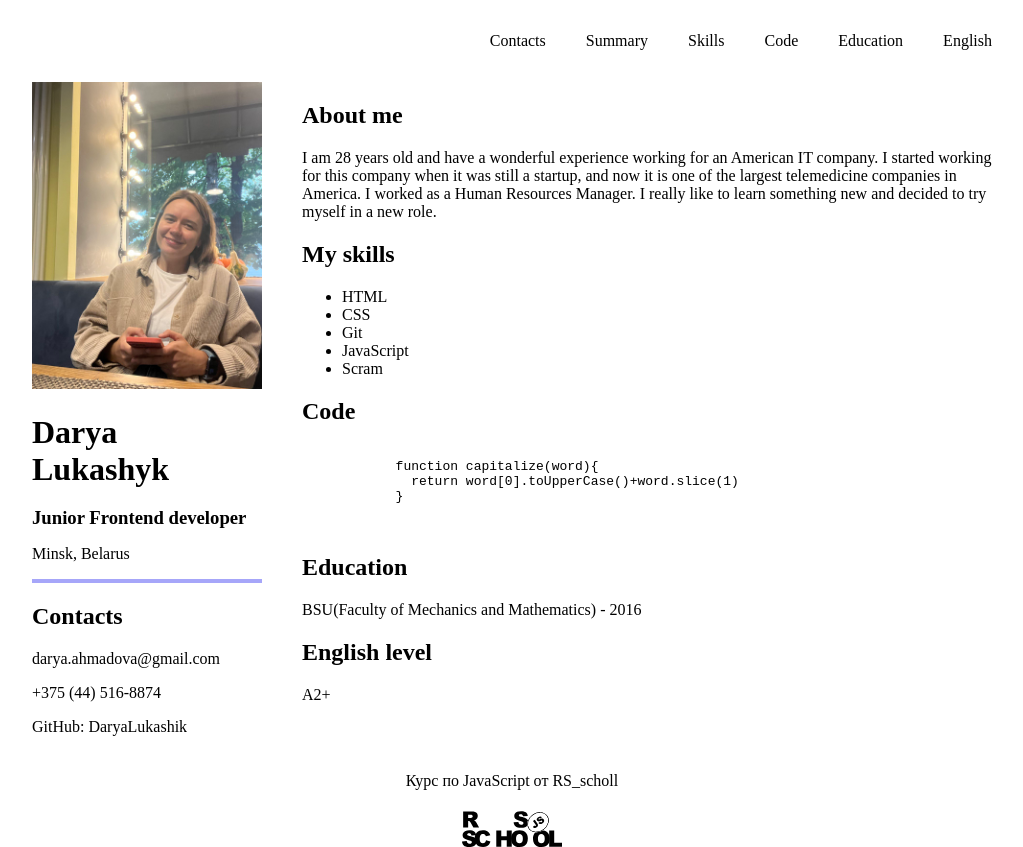
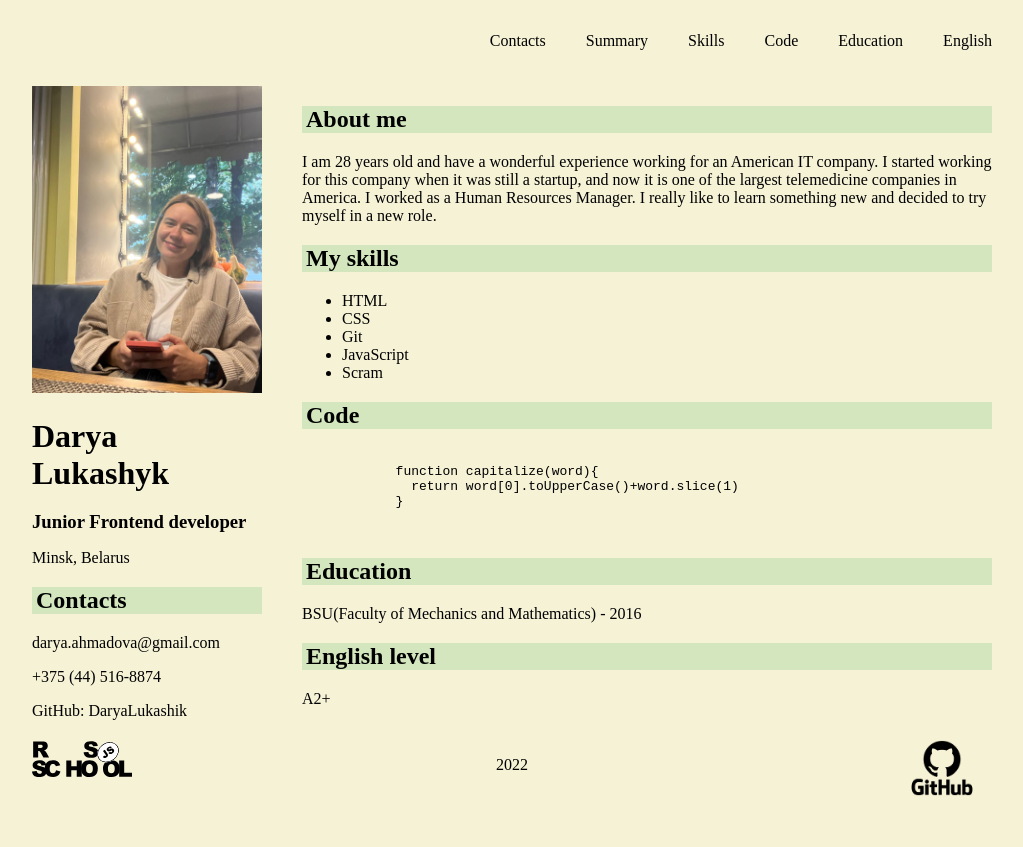
Before and after one commit to DaryaLukashik/rsschool-cv, a plain HTML site: page index.html in a window 1280 px wide. Shown: the whole page, without its empty margins (128-1151 px from the left). After the commit the page ends 800 px from the top, so only its background shows below. Drawn offline with Linux system fonts and the light colour scheme.

Commit message:
feat: add css style to my cv

```diff
--- a/index.html
+++ b/index.html
@@ -26,7 +26,7 @@
         <h1>Darya Lukashyk</h1>
         <h3>Junior Frontend developer</h3>
         <p>Minsk, Belarus</p>
-        <hr style="border: 2px solid rgb(166, 166, 249);">
+        <!-- <hr style="border: 2px solid rgb(166, 166, 249);"> -->
       </div>
       <div class="section" id="contacts">
          <h2>Contacts</h2>
@@ -76,10 +76,20 @@
   </main>
   <footer>
     <div class="container footer">
-     <a id="javascript_class" href="https://rs.school/js/">Курс по JavaScript от RS_scholl</a>
-     <img id="logo" src="./rs_school_js.svg" alt="logo_rs_school" >
+      <div style="max-width: 10%;" class="footer_item">
+        <a href="https://rs.school/js/">
+          <img style="width: 100%;" src="./rs_school_js.svg" alt="logo_rs_school" >
+        </a>
+      </div>
+      <div class="footer_item">
+        <p>2022</p>
+      </div>
+      <div style="max-width: 10%;" class="footer_item" >
+        <a href="https://github.com/DaryaLukashik">
+          <img width=100% src="./GitHub-logo.png" alt="github_link" >
+        </a>
+      </div>
     </div>
    </footer>
-
  </body>
 </html>
--- a/style.css
+++ b/style.css
@@ -8,6 +8,7 @@ body {
     display: flex;
     flex-direction: column;
     justify-content: space-between;
+    background-color: #f6f2d6;
 }
 
 .container {
@@ -38,7 +39,6 @@ body {
 
   .information {
     width: 100%;
-
     flex: 1;
     padding: 0px 20px;
   }
@@ -68,16 +68,22 @@ body {
     margin-bottom: 0px;
   }
 
+  h2 {
+    background-color: #90cd9057;
+    padding-left: 4px;
+  }
+
   #logo {
     max-width: 10%;
   }
 
   .footer {
     display: flex;
-    align-items: center;
-    flex-direction: column;
+    flex-wrap: wrap;
+    justify-content: space-between;
   }
 
-  #javascript_class {
-    padding: 20px 0px;
+  .footer_item {
+    margin-left: 20px;
+    margin-right: 20px;
   }
```
Also changed, not shown: GitHub-logo.png (added), 1 other file.
